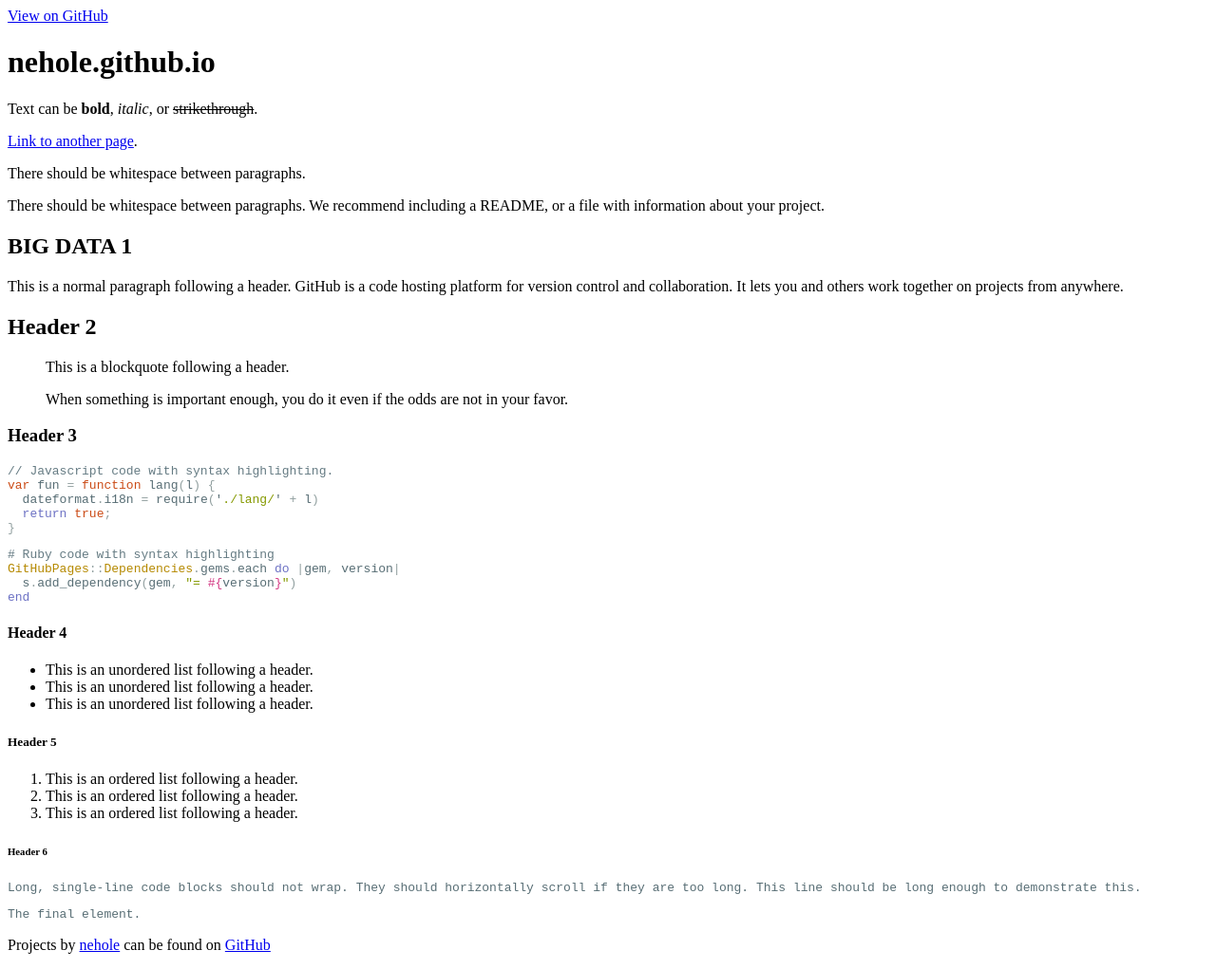
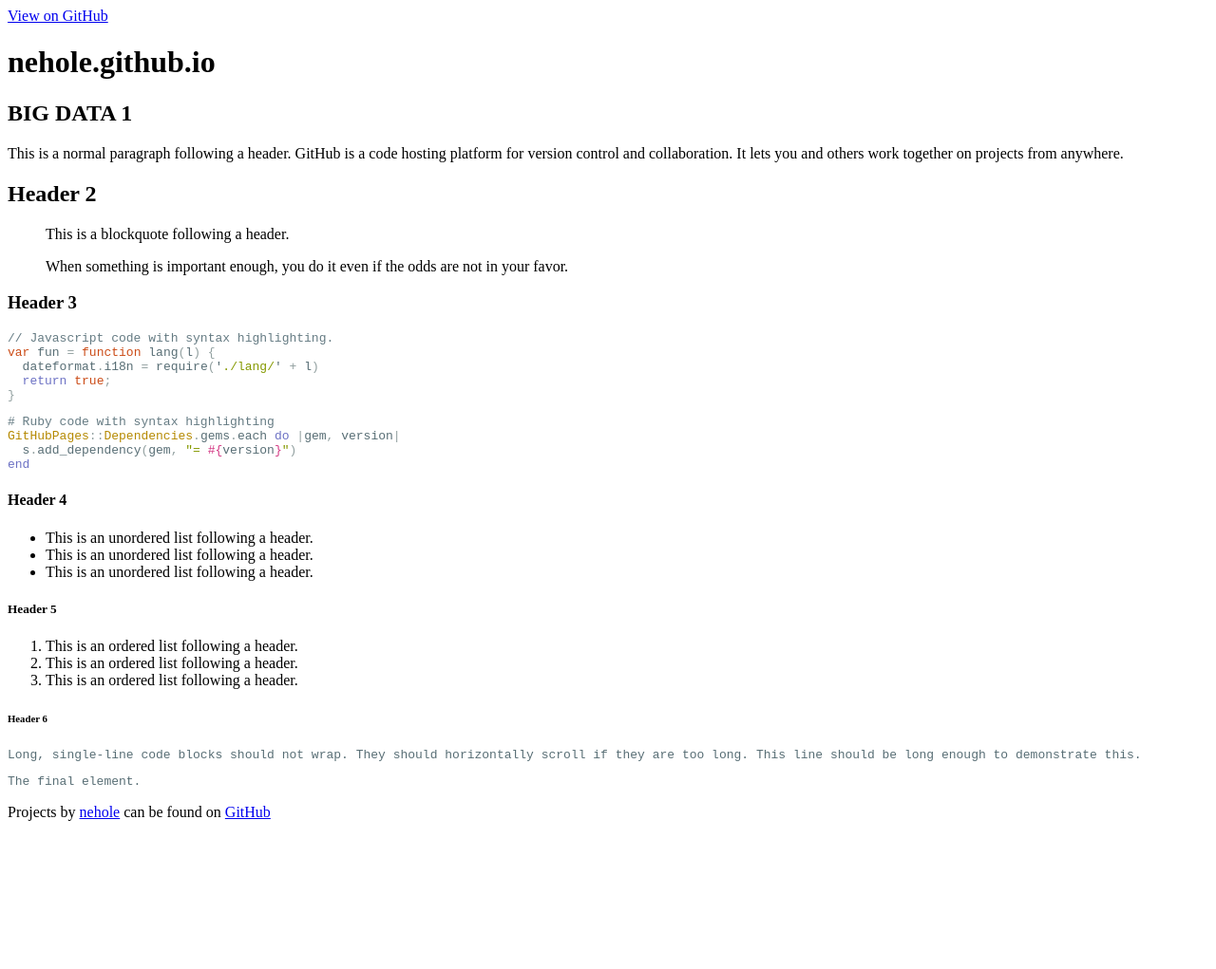
Before and after one commit to nehole/nehole.github.io, a Jekyll site: the page built from index.md, in a window 1280 px wide. Shown: the whole page at 95% size. Built offline with Jekyll 4.4.1, drawn with Linux system fonts in a browser that asks for light colours; nearby versions of some CDN libraries; our own code applies the rules of GitHub Pages for plain Markdown files; the repository's description, which GitHub fills in, is left out; after the commit the page ends 900 px from its top, so only the background shows below that.

Commit message:
Update index.md

```diff
--- a/index.md
+++ b/index.md
@@ -1,14 +1,4 @@
----
-layout: default
----
 
-Text can be **bold**, _italic_, or ~~strikethrough~~.
-
-[Link to another page](another-page).
-
-There should be whitespace between paragraphs.
-
-There should be whitespace between paragraphs. We recommend including a README, or a file with information about your project.
 
 # [](#header-1)BIG DATA 1
 
```
